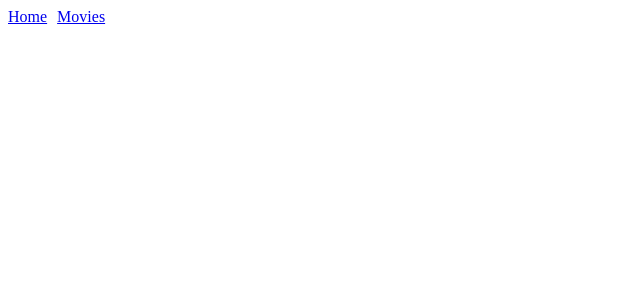
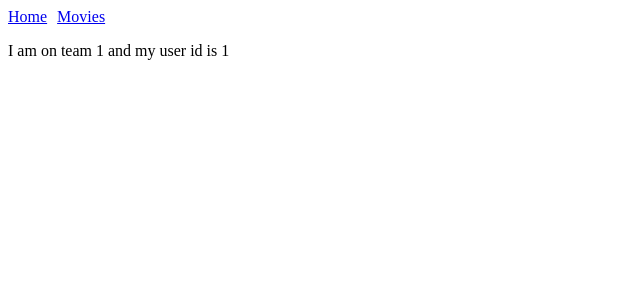
Before and after one commit to artgaid/VS-Nuxt.js-3, a Nuxt app in the folder nuxt-app/: page /teams/1/users/1 in a window 1280 px wide. Before the commit this address had no page. Shown: the top 300 px of the page, without its empty margins (0-640 px from the left). Built offline with nearby package versions, Linux system fonts and the light colour scheme.

Commit message:
dev-Artem: v2.3 Dynamic Route Params in Nuxt.js

```diff
--- /dev/null
+++ b/nuxt-app/pages/movies/[id].vue
@@ -0,0 +1,9 @@
+<script setup>
+
+</script>
+
+<template>
+  <div>
+      <h1>{{ $route.params.id }}</h1>
+  </div>
+</template>
--- /dev/null
+++ b/nuxt-app/pages/teams/[teamSlug]/users/[userId].vue
@@ -0,0 +1,12 @@
+<script setup lang="ts">
+  import { useRoute } from "vue-router";
+
+  const route = useRoute()
+  const message = computed(() => `I am on team ${route.params.teamSlug } and my user id is ${ route.params.userId }`)
+</script>
+
+<template>
+  <p>
+    {{ message }}
+  </p>
+</template>
```
